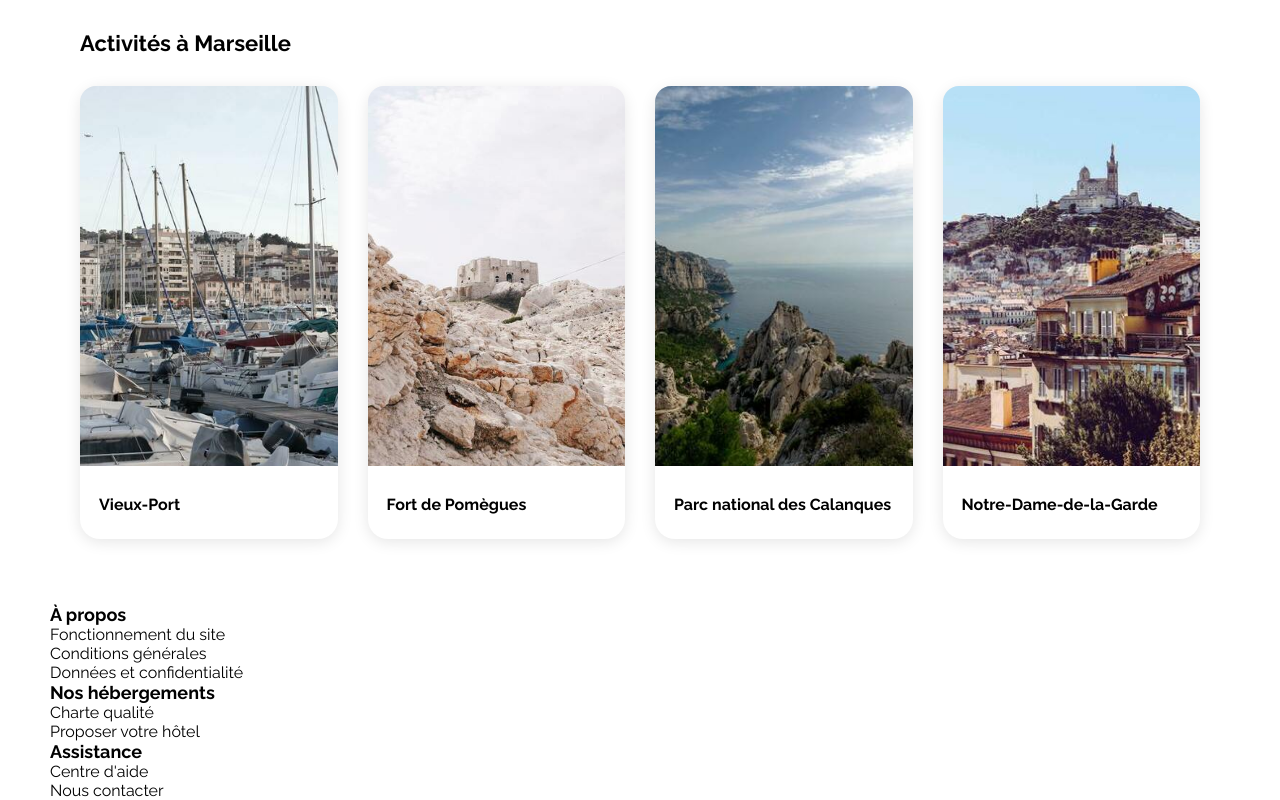
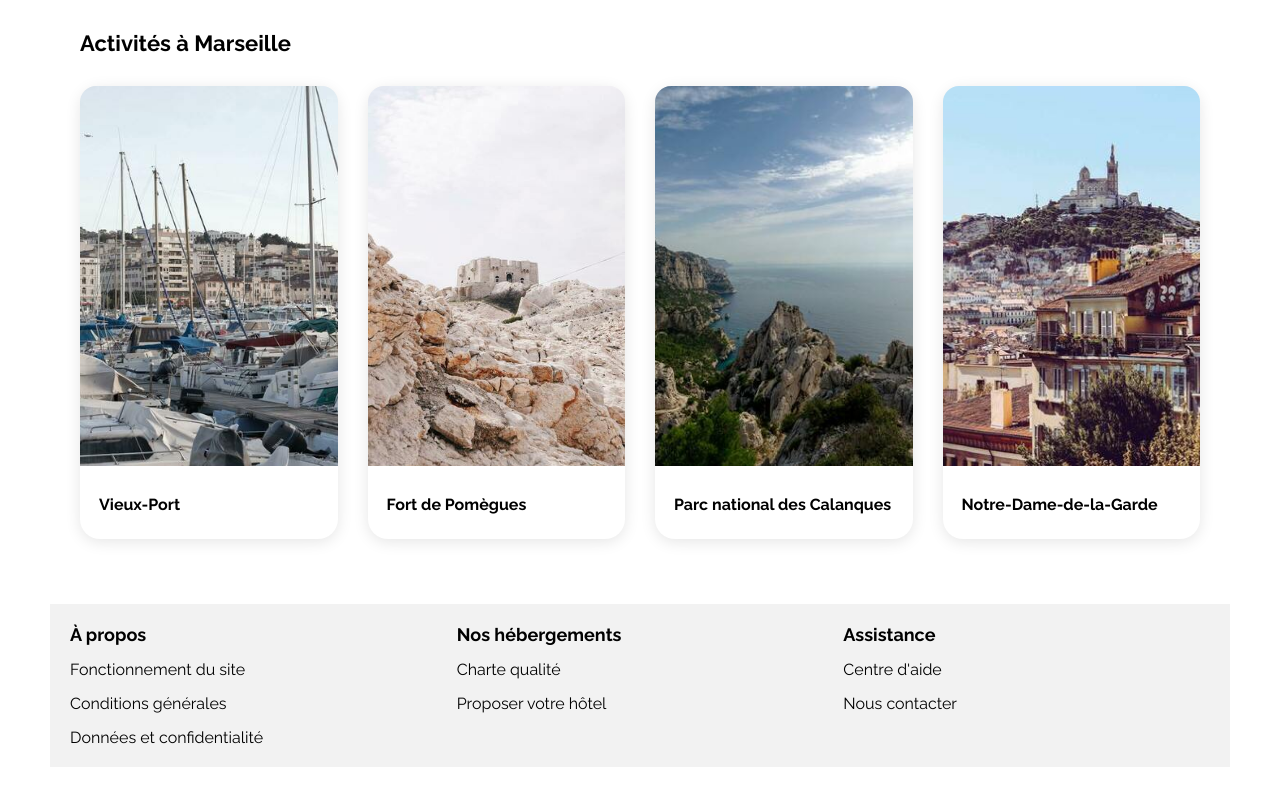
Before and after one commit to AntoineDeveloppeur/Projet-n-2, a plain HTML site: page index.html in a window 1280 px wide. Shown: the part 1090-1890 px from the top of the page. After the commit the page ends 1857 px from the top, so only its background shows below. Drawn offline with Linux system fonts and the light colour scheme.

Commit message:
Le footer est à nouveau en phase avec la maquette

```diff
--- a/css/style.css
+++ b/css/style.css
@@ -370,6 +370,23 @@ form {
     margin-left: 19px;
 }
 
+footer {
+    background-color: var(--main-bg-color);
+    display: flex;
+    flex-direction: row;
+    padding-top: 20px;
+    padding-left: 20px;
+    padding-bottom: 20px;
+}
+
+footer div {
+    flex: 1;
+}
+
+footer li {
+    margin-top: 15px;
+}
+
 /* Le code ci-dessous correspond à la version responsive uniquement */
 
 /****** Media queries ***********/
```
Also changed, not shown: 1 other file.
